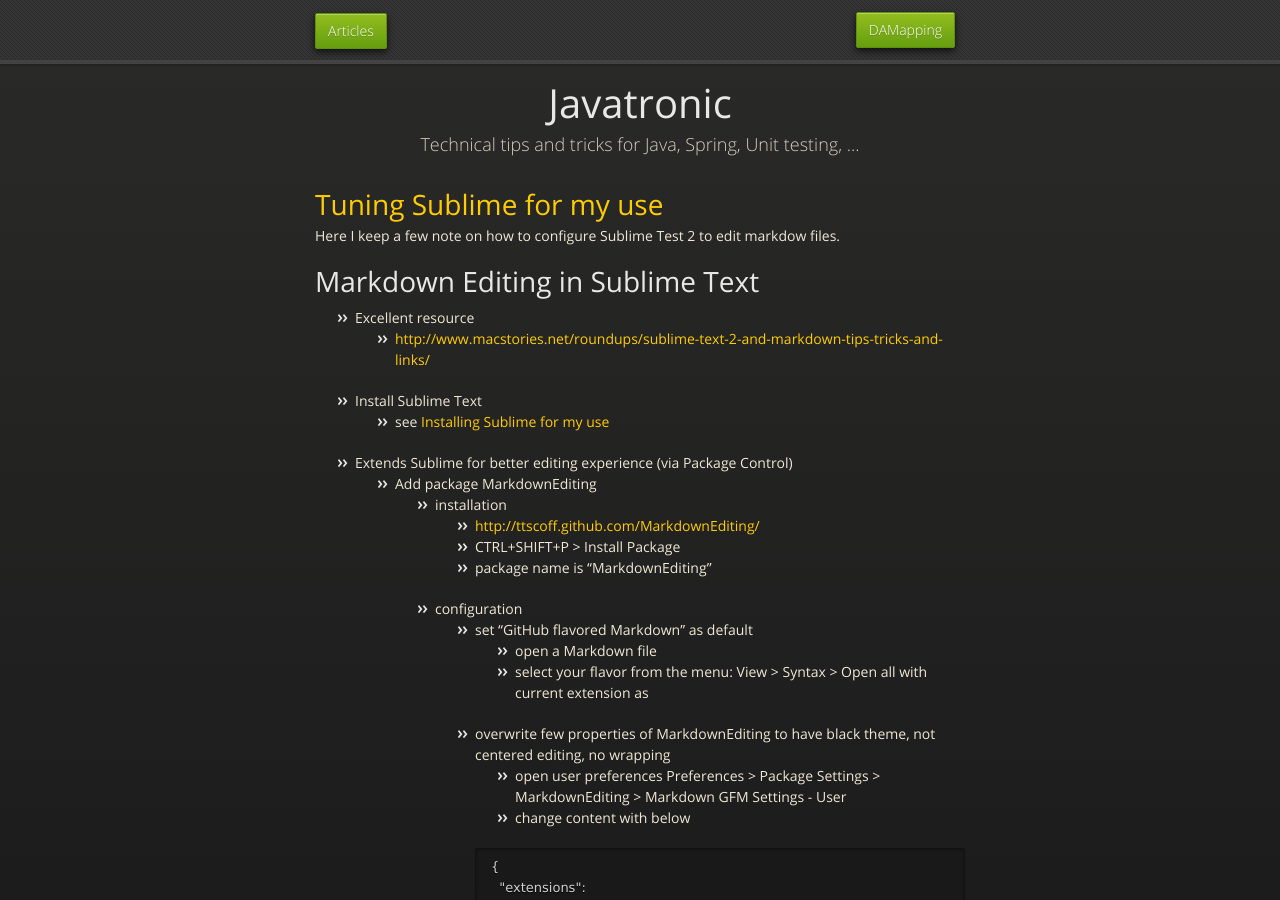
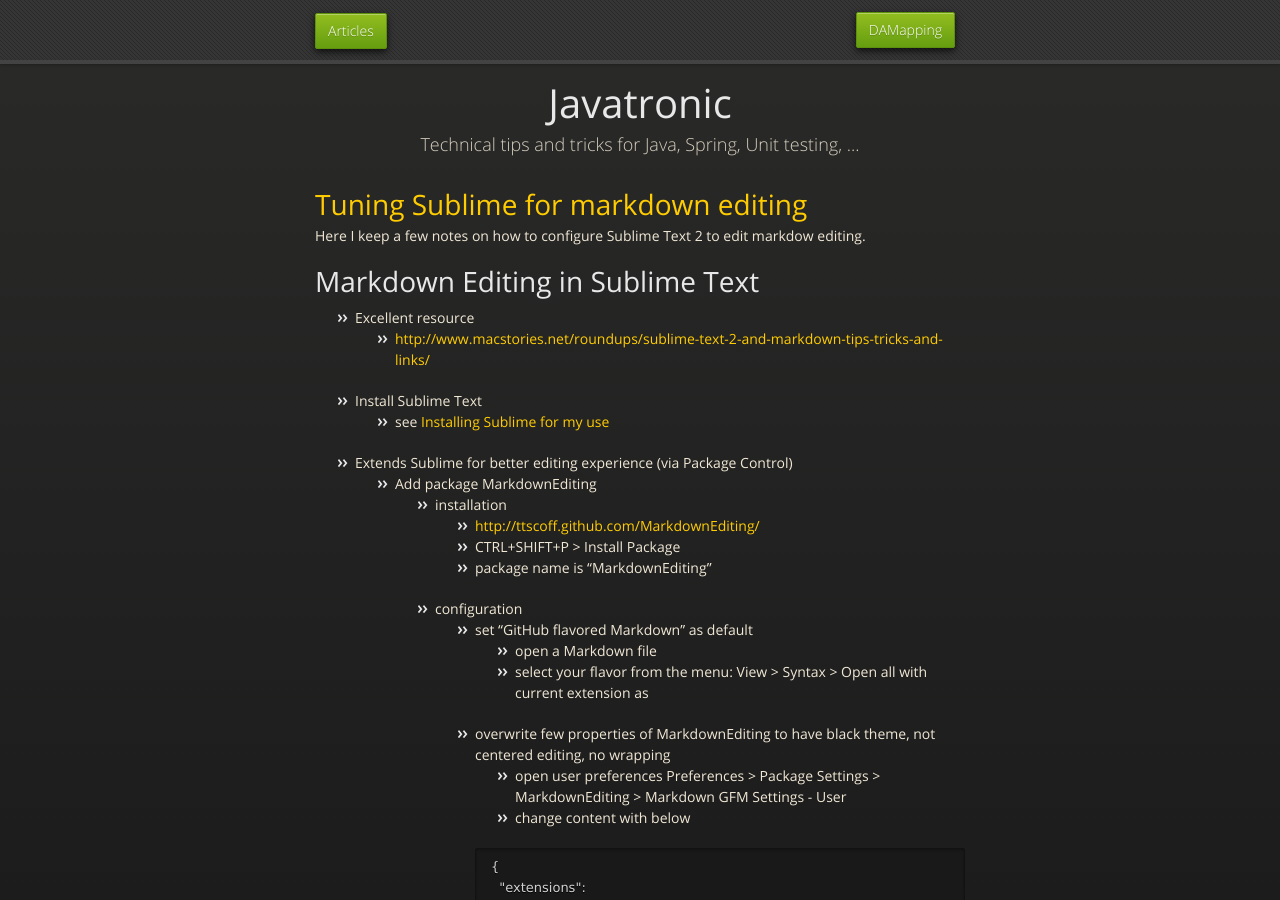
Before and after one commit to lesaint/lesaint.github.io, a Jekyll site: the page built from _posts/2014-01-10-tuning_sublime_for_markdown_editing.md, in a window 1280 px wide and 900 px high. Built offline with Jekyll 4.4.1, drawn with Linux system fonts in a browser that asks for light colours; nearby versions of some CDN libraries; Markdown is read by kramdown in place of the engine named in the settings.

Commit message:
rename post tuning_sublime_for_my_use

```diff
--- a/_posts/2014-01-08-tuning_sublime_for_my_use.md
+++ b/_posts/2014-01-10-tuning_sublime_for_markdown_editing.md
@@ -1,11 +1,11 @@
 ---
 layout: post
-title: Tuning Sublime for my use
+title: Tuning Sublime for markdown editing
 description: Personnal notes for tuning Sublime Text 2
 tags: SublimeText
 ---
 
-Here I keep a few note on how to configure Sublime Test 2 to edit markdow files.
+Here I keep a few notes on how to configure Sublime Text 2 to edit markdow editing.
 
 
 # Markdown Editing in Sublime Text
```
